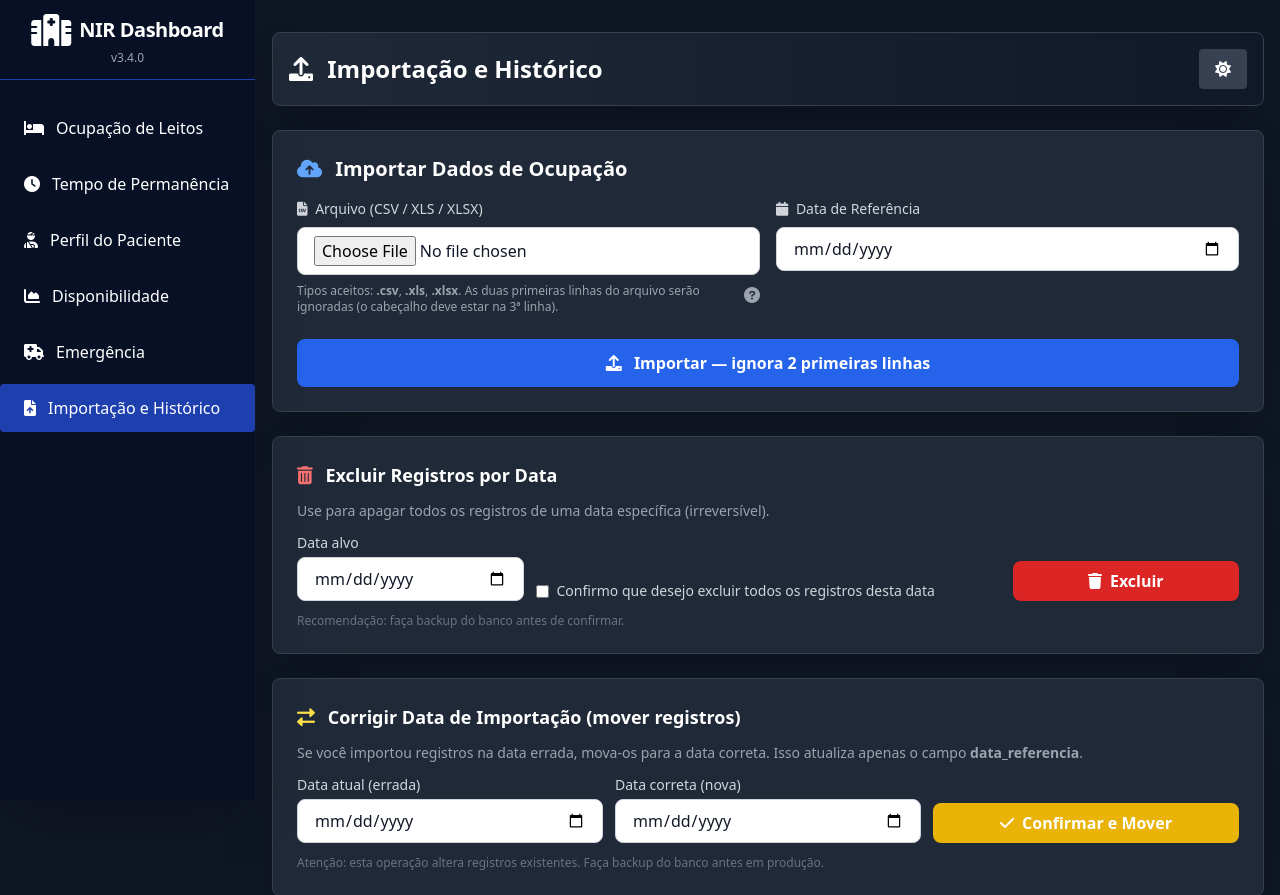
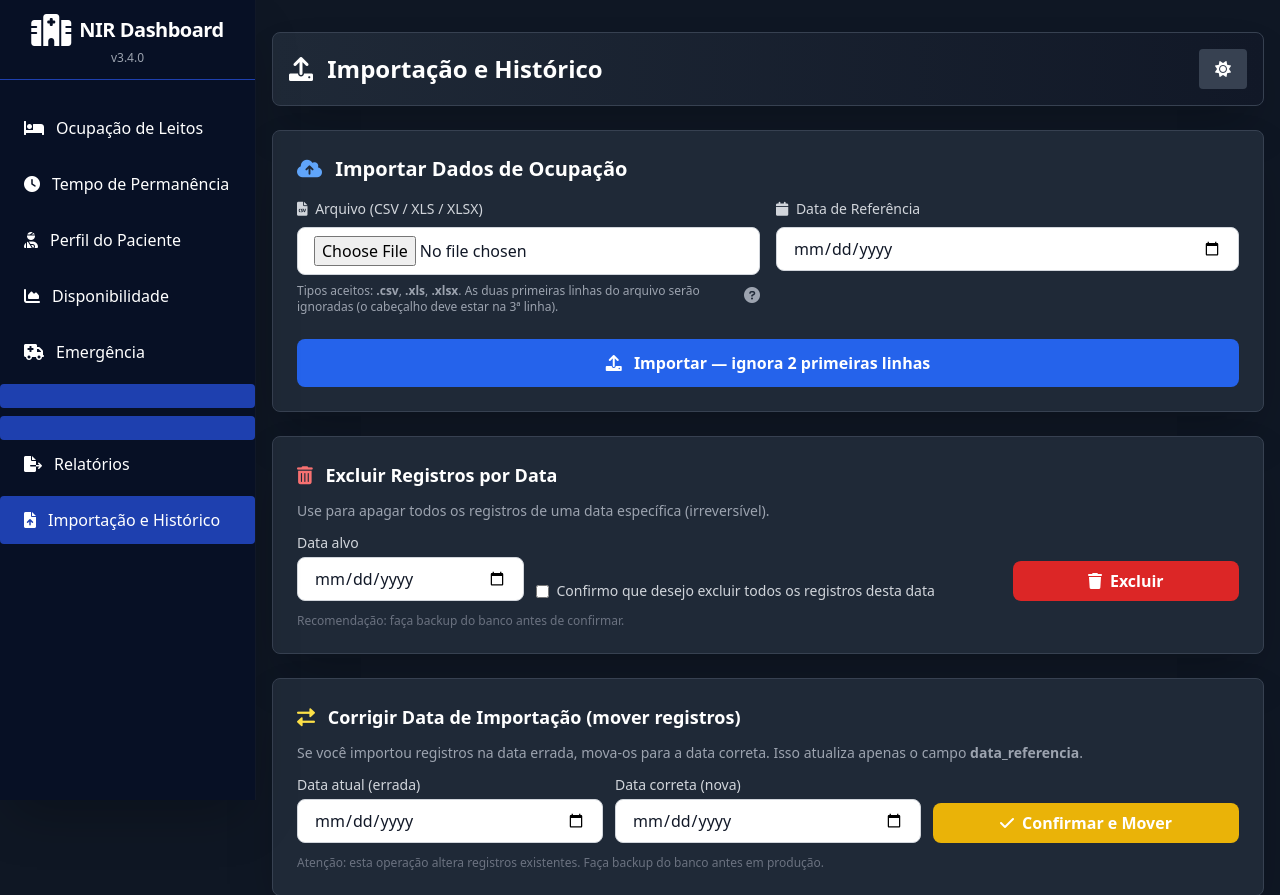
Before and after one commit to joabeoliveira/ocupacao, a Flask app: page / in a window 1280 px wide. Shown: the top 895 px of the page. Run offline with Flask 3, Linux system fonts and the light colour scheme; some libraries are stand-ins or nearby versions.

Commit message:
fix: adiciona Relatorios no sidebar do index.html (Importacao e Historico)

```diff
--- a/templates/index.html
+++ b/templates/index.html
@@ -192,6 +192,14 @@
                     </li>
                     <li>
                         <a href="/" class="flex items-center px-6 py-3 bg-blue-800 rounded transition">
+                        <li>
+                            <a href="/relatorios" class="flex items-center px-6 py-3 hover:bg-blue-800 rounded transition">
+                                <i class="fas fa-file-export mr-3"></i>
+                                Relatórios
+                            </a>
+                        </li>
+                        <li>
+                            <a href="/" class="flex items-center px-6 py-3 bg-blue-800 rounded transition">
                             <i class="fas fa-file-upload mr-3"></i>
                             Importação e Histórico
                         </a>
```
